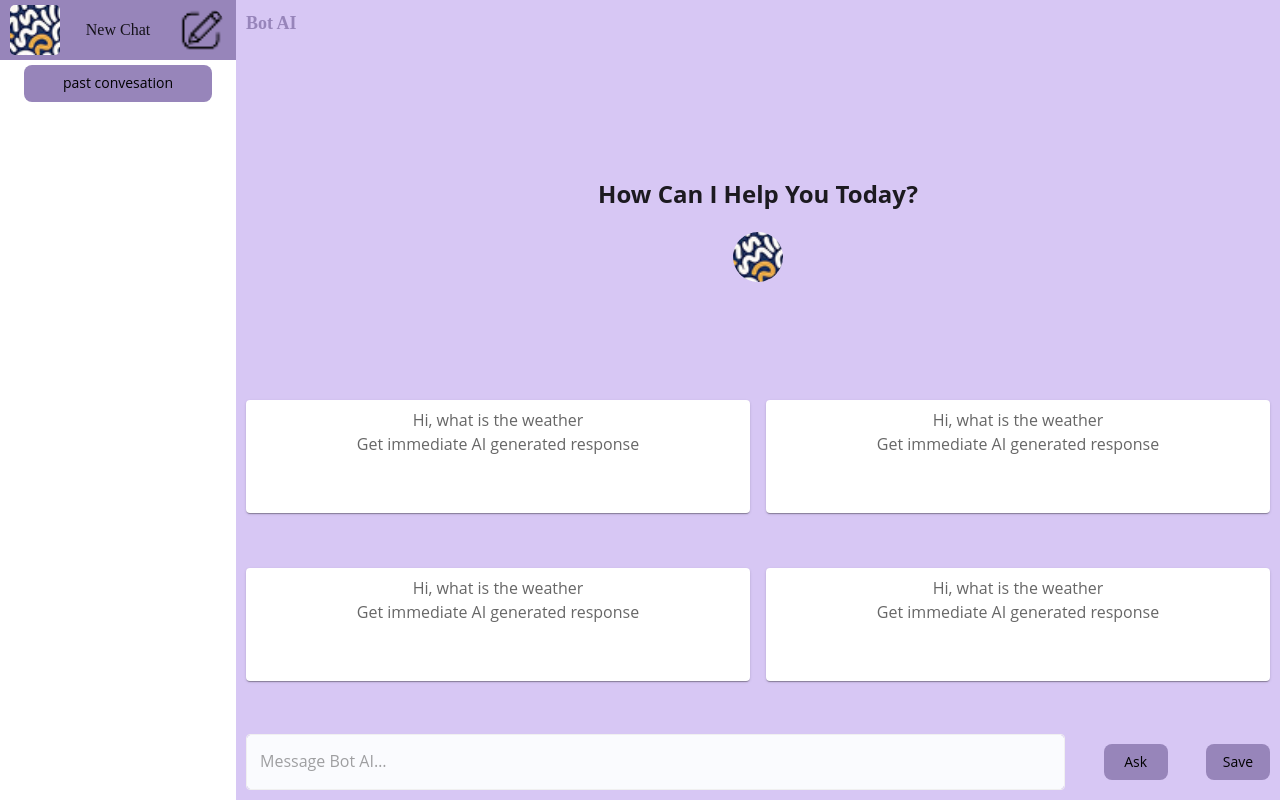
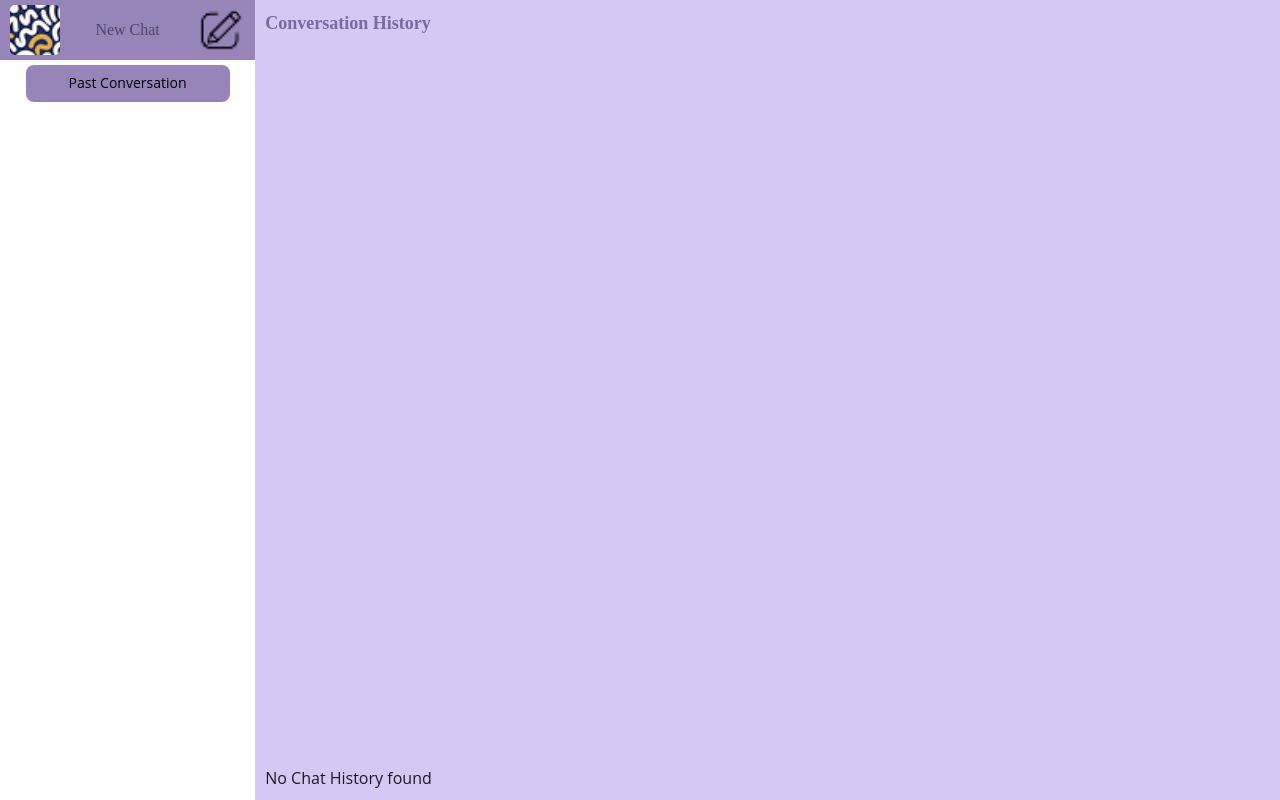
Before and after one commit to Neela-satya-sai/XBotAI, a React (Create React App) app in the folder xbotai/: page /history in a window 1280 px wide. Built offline with nearby package versions, Linux system fonts and the light colour scheme.

Commit message:
done with history page

```diff
--- a/xbotai/src/History.jsx
+++ b/xbotai/src/History.jsx
@@ -1,4 +1,4 @@
-import React from 'react'
+import React, { useEffect } from 'react'
 import { Stack } from '@mui/material'
 import Navbar from './components/Navbar/Navbar'
 import Panel from './components/Panel/Panel'
@@ -6,11 +6,23 @@ import { Form } from 'react-router-dom'
 // import FormSubmit from './components/FormSubmit/FormSubmit'
 
 function History() {
+
+  let historyChat = JSON.parse(localStorage.getItem("chatHistory")) || [];
+
+  useEffect(() => {
+
+    //  setChatHistory(history);
+   }, []);
+
+
+
+
+
   return (
     <div>
     <Stack direction={"row"}>
     <Navbar></Navbar>
-    <Panel history  >pannel</Panel>
+    <Panel history chatHistory={historyChat} >pannel</Panel>
 
     </Stack>
 
--- /dev/null
+++ b/xbotai/src/components/ConversationHistory/ConversationHistory.jsx
@@ -0,0 +1,27 @@
+import React, { useEffect } from "react";
+import { Box } from "@mui/material";
+import ChatCard from "../ChatCard/ChatCard";
+import EachConversation from "../EachConversation/EachConversation";
+
+function ConversationHistory({ chatHistory }) {
+  useEffect(() => {
+    // const chatHistory = JSON.parse(localStorage.getItem("chatHistory")) || [];
+    console.log(chatHistory);
+  }, []);
+
+  return (
+    <Box>
+      {chatHistory && chatHistory.length > 0 ? (
+        chatHistory.map((each, idx) => (
+          <EachConversation key={idx} eachConversation={each}>
+            {" "}
+          </EachConversation>
+        ))
+      ) : (
+        <div>No Chat History found</div>
+      )}
+    </Box>
+  );
+}
+
+export default ConversationHistory;
--- /dev/null
+++ b/xbotai/src/components/EachConversation/EachConversation.jsx
@@ -0,0 +1,38 @@
+import React from "react";
+import ChatCard from "../ChatCard/ChatCard";
+import styles from "./EachConversation.module.css";
+import { useState, useEffect } from "react";
+
+function EachConversation({ eachConversation }) {
+  //array => {user: Array(3), ai: Array(3), feedback: ''}
+
+  console.log(eachConversation);
+  const [finalArray, setFinalArray] = useState([]);
+
+  useEffect(() => {
+    let array = [];
+
+    for (let i = 0; i < eachConversation.user.length; i++) {
+      array.push({ role: "User", text: eachConversation.user[i] });
+      array.push({
+        role: "Soul Ai",
+        text: eachConversation.ai[i] || "Sorry, did not understand your query!",
+      });
+    }
+    console.log("from eachConversation useeffect", array);
+    setFinalArray(array);
+  }, []);
+
+  return (
+    <>
+      <div className={styles.eachConversion_wrapper}>
+      {finalArray.map((message, idx) => (
+        <ChatCard key={idx} role={message.role} text={message.text} />
+      ))}
+      </div>
+
+    </>
+  );
+}
+
+export default EachConversation;
--- /dev/null
+++ b/xbotai/src/components/EachConversation/EachConversation.module.css
@@ -0,0 +1,5 @@
+.eachConversion_wrapper{
+  background-color: #b3a1d6;
+  margin-bottom: 20px;
+  border-radius: 10px;
+}
--- a/xbotai/src/components/Navbar/Navbar.jsx
+++ b/xbotai/src/components/Navbar/Navbar.jsx
@@ -1,20 +1,35 @@
-import React from 'react'
-import styles from "./Navbar.module.css"
-import { Stack, Button } from '@mui/material'
-import logo from "../../assets/image 29.png"
-import pencile from "../../assets/image 31.png"
+import React from "react";
+import styles from "./Navbar.module.css";
+import { Stack, Button } from "@mui/material";
+// import Link from "react-router-dom";
+import { Link } from "react-router-dom";
+import logo from "../../assets/image 29.png";
+import pencile from "../../assets/image 31.png";
 
 function Navbar() {
   return (
     <nav className={styles.navbar_wrapper}>
-      <Stack className={styles.navItems} >
-        <Stack direction={"row"} className={styles.newChat_wrapper}> <img src={logo} alt="logo img" className={styles.logo} />  <span className={styles.newChat}> New Chat</span> <img src={pencile} alt="pencile icon" className={styles.pencile} />  </Stack>
+      <Stack className={styles.navItems}>
+        <Stack direction={"row"} className={styles.newChat_wrapper}>
+          {" "}
+          <img src={logo} alt="logo img" className={styles.logo} />{" "}
+          <Link to="/" className={styles.newChat}>
+            <span>New Chat</span>
+          </Link>
+          <img src={pencile} alt="pencile icon" className={styles.pencile} />{" "}
+        </Stack>
 
-      <Button className={styles.buttonHistory}>past convesation</Button>
+        <Button
+          component={Link}
+          to="/history"
+          className={styles.buttonHistory}
+          sx={{ textDecoration: "none" }}
+        >
+          Past Conversation
+        </Button>
       </Stack>
-
     </nav>
-  )
+  );
 }
 
-export default Navbar
+export default Navbar;
--- a/xbotai/src/components/Navbar/Navbar.module.css
+++ b/xbotai/src/components/Navbar/Navbar.module.css
@@ -6,6 +6,8 @@
 
 .newChat{
    font-family: "ubantu";
+   color: #504469;
+   text-decoration: none;
 }
 
 .newChat_wrapper{
@@ -32,3 +34,7 @@
 .navItems{
   gap: 5px;
 }
+
+Link{
+  text-decoration: none;
+}
--- a/xbotai/src/components/Panel/Panel.jsx
+++ b/xbotai/src/components/Panel/Panel.jsx
@@ -7,6 +7,7 @@ import { Form, useNavigate } from "react-router-dom";
 import aiRes from "../../data/aiResponse.json";
 import { SnackbarProvider, enqueueSnackbar } from "notistack";
 import ChatCard from "../ChatCard/ChatCard";
+import ConversationHistory from "../ConversationHistory/ConversationHistory";
 
 const Item = styled(Paper)(({ theme }) => ({
   backgroundColor: "#fff",
@@ -21,6 +22,7 @@ const Item = styled(Paper)(({ theme }) => ({
 
 function Panel({
   home,
+  history,
   userText,
   changeUserText,
   aiText,
@@ -35,10 +37,9 @@ function Panel({
   const [final, setFinal] = useState([]);
   const navigate = useNavigate();
 
-
-  useEffect(()=>{
-    if( chat && chat.user && chat.user.length>0){
-      let array =[];
+  useEffect(() => {
+    if (chat && chat.user && chat.user.length > 0) {
+      let array = [];
       console.log("from chat useeffect", chat);
       for (let i = 0; i < chat.user.length; i++) {
         array.push({ role: "User", text: chat.user[i] });
@@ -53,13 +54,7 @@ function Panel({
       changeUserText("");
       changeAiText("");
     }
-
-  },[chat]);
-
-
-
-
-
+  }, [chat]);
 
   function findClosestQuestion(userInput) {
     return aiRes.find((q) =>
@@ -72,10 +67,6 @@ function Panel({
     // console.log(matchedQuestion ? matchedQuestion.question : "No close match found");
   }
 
-
-
-
-
   // useEffect(() => {
   //   if (chat.user.length > 0) {
   //     setFinal(chat.user.map((userMsg, i) => ([
@@ -85,26 +76,27 @@ function Panel({
   //   }
   // }, [chat]);
 
-
-
   function formSubmit(e) {
     e.preventDefault();
     const userQuestion = e.target.elements.inputText.value;
     const aiAnswer = findClosestQuestion(userQuestion);
 
-    changeAiText(aiAnswer ? aiAnswer.response : "Sorry, did not understand your query!");
+    changeAiText(
+      aiAnswer ? aiAnswer.response : "Sorry, did not understand your query!"
+    );
 
-    setChat(prevChat => ({
+    setChat((prevChat) => ({
       ...prevChat,
       user: [...prevChat.user, userQuestion],
-      ai: [...prevChat.ai, aiAnswer?.response || "Sorry, did not understand your query!"]
+      ai: [
+        ...prevChat.ai,
+        aiAnswer?.response || "Sorry, did not understand your query!",
+      ],
     }));
 
     changeUserText(""); // Reset input after state update
-    changeAiText("");  // Reset AI response after state update
+    changeAiText(""); // Reset AI response after state update
   }
-
-
 
   function saveChat() {
     if (!chat.user[0]) {
@@ -125,10 +117,9 @@ function Panel({
     changeUserText(e.target.value); // Updates the state
   }
 
-
   return (
     <section className={styles.panel_wrapper}>
-      <span className={styles.botai}>Bot AI</span>
+      <span className={styles.botai}>{history ? "Conversation History": "Bot AI"}</span>
 
       {chat && chat.user && chat.user.length > 0 ? (
         <div>
@@ -167,6 +158,8 @@ function Panel({
           </form>
         </div>
       ) : (
+        <>
+          {home && (
             <>
               <Box
                 className={styles.hero}
@@ -241,6 +234,11 @@ function Panel({
               </form>
             </>
           )}
+        </>
+      )}
+
+      {history && <ConversationHistory  chatHistory={chatHistory}
+ ></ConversationHistory>}
     </section>
   );
 }
--- a/xbotai/src/components/Panel/Panel.module.css
+++ b/xbotai/src/components/Panel/Panel.module.css
@@ -11,7 +11,7 @@
 .botai{
   font-size:large;
   font-family: ubantu;
-  color:#9785BA ;
+  color:#7b699e ;
   font-weight: 800;
 
 
```
Also changed, not shown: xbotai/src/components/ConversationHistory/ConversationHistory.module.css (added). Lines whose indentation alone changed are shown as unchanged.
